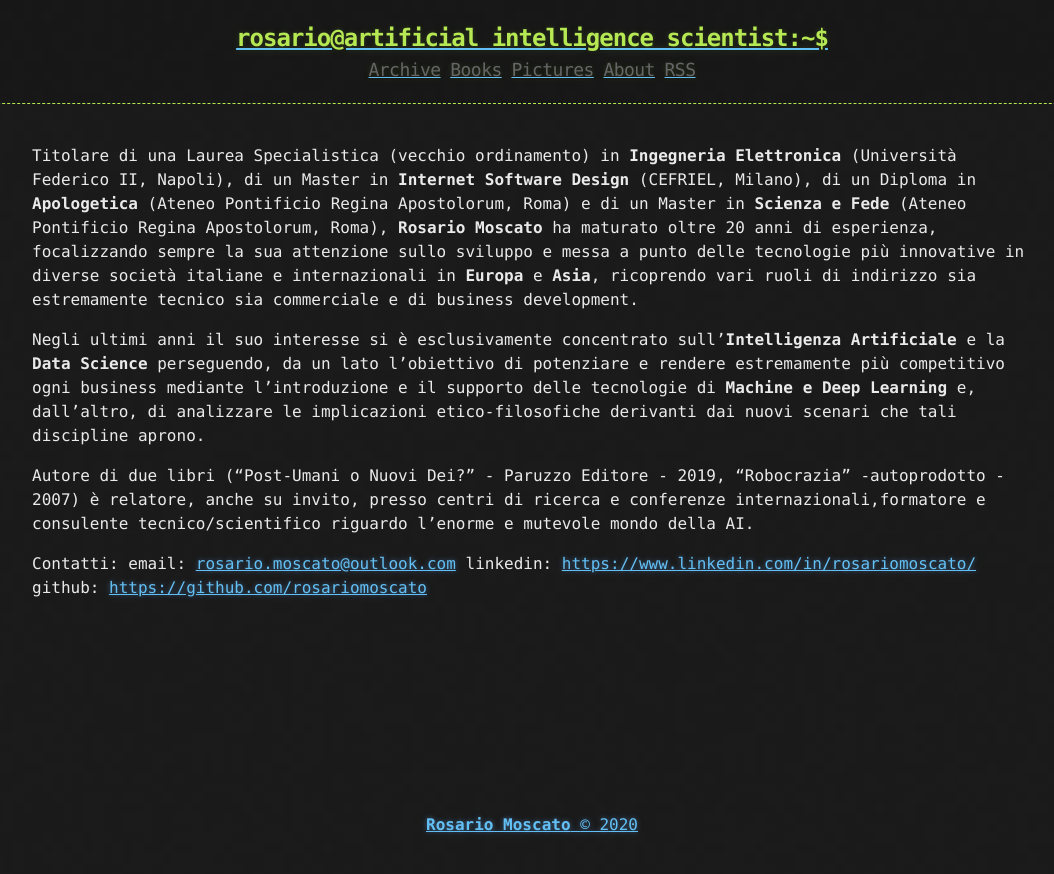
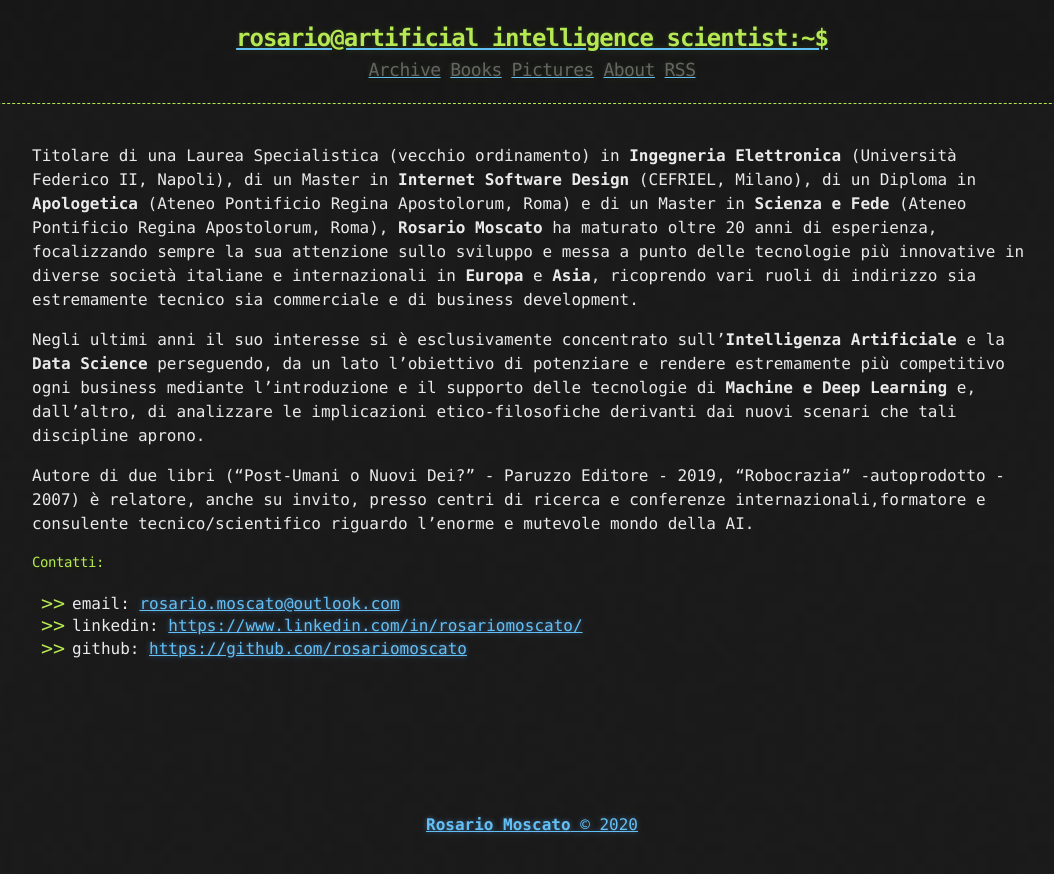
Before and after one commit to rosariomoscato/rosariomoscato.github.io, a Jekyll site: the page built from about.md, in a window 1280 px wide. Shown: the top 874 px of the page, without its empty margins (108-1162 px from the left). Built offline with Jekyll 4.4.1, drawn with Linux system fonts in a browser that asks for light colours; part of the change alters nothing that is shown.

```diff
--- a/about.md
+++ b/about.md
@@ -10,7 +10,7 @@ Negli ultimi anni il suo interesse si è esclusivamente concentrato sull’**Int
 
 Autore   di   due   libri   (“Post-Umani   o   Nuovi   Dei?”   -   Paruzzo   Editore   -   2019,   “Robocrazia”   -autoprodotto - 2007) è relatore, anche su invito, presso centri di ricerca e conferenze internazionali,formatore e consulente  tecnico/scientifico riguardo l’enorme e mutevole mondo della AI.
 
-Contatti:
-email: [rosario.moscato@outlook.com](mailto:rosario.moscato@outlook.com)
-linkedin: [https://www.linkedin.com/in/rosariomoscato/](https://www.linkedin.com/in/rosariomoscato/ "Linkedin")
-github: [https://github.com/rosariomoscato](https://github.com/rosariomoscato "Github")
+#### Contatti:
+- email: [rosario.moscato@outlook.com](mailto:rosario.moscato@outlook.com)
+- linkedin: [https://www.linkedin.com/in/rosariomoscato/](https://www.linkedin.com/in/rosariomoscato/ "Linkedin")
+- github: [https://github.com/rosariomoscato](https://github.com/rosariomoscato "Github")
```
